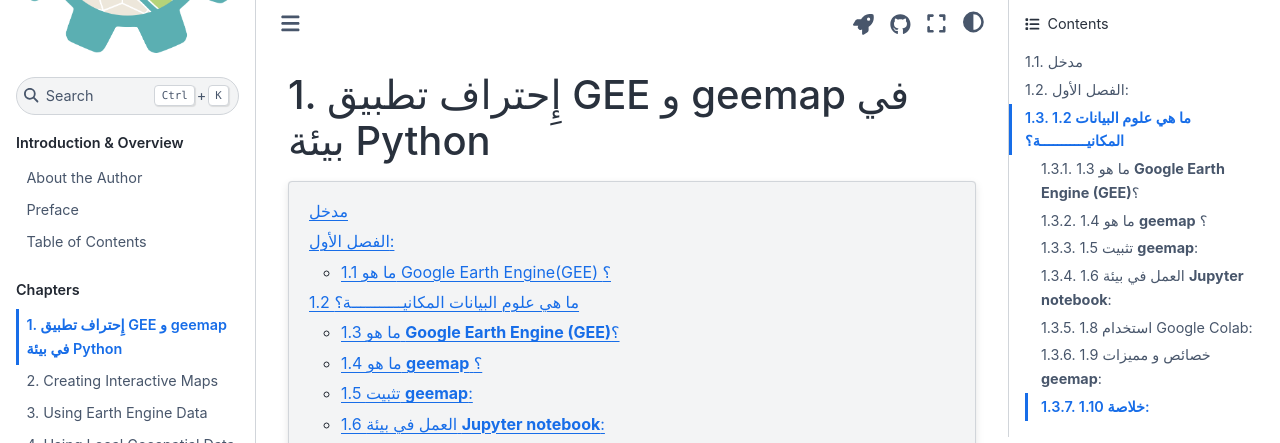
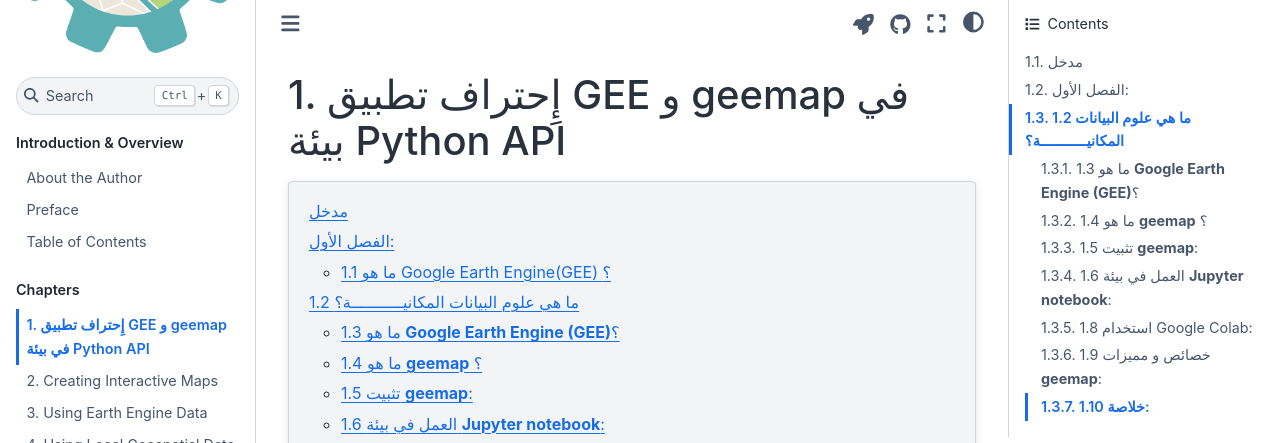
Before and after one commit to giswqs/geebook-arabic, a Jupyter Book: the page built from chapters/01_introduction.md, in a window 1280 px wide and 900 px high. Shown: the top 443 px of the window. Built offline with Jupyter Book 1.0.4 settings and Sphinx 7.4.7 and the Sphinx Book theme 1.1.4, drawn with Linux system fonts in a browser that asks for light colours.

Commit message:
Update 01_introduction.md

````diff
--- a/chapters/01_introduction.md
+++ b/chapters/01_introduction.md
@@ -13,7 +13,7 @@ kernelspec:
 
 (chapter01)=
 
-# إِحتراف تطبيق GEE و geemap في بيئة Python
+# إِحتراف تطبيق GEE و geemap في بيئة Python API
 
 ```{contents}
 :local:
````
